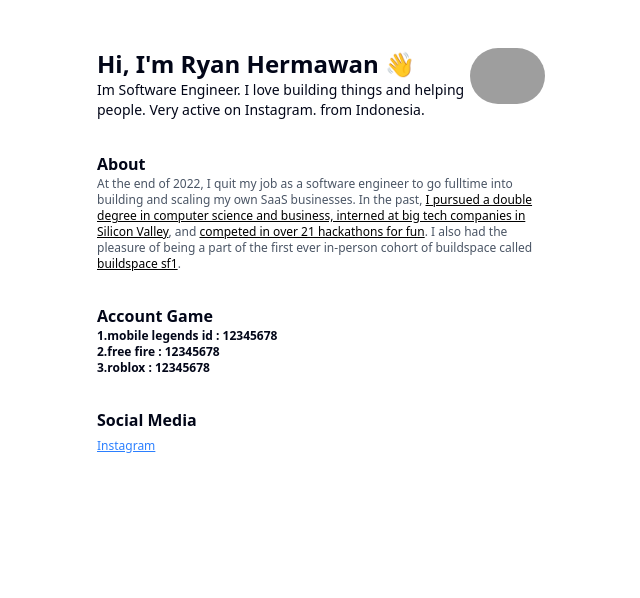
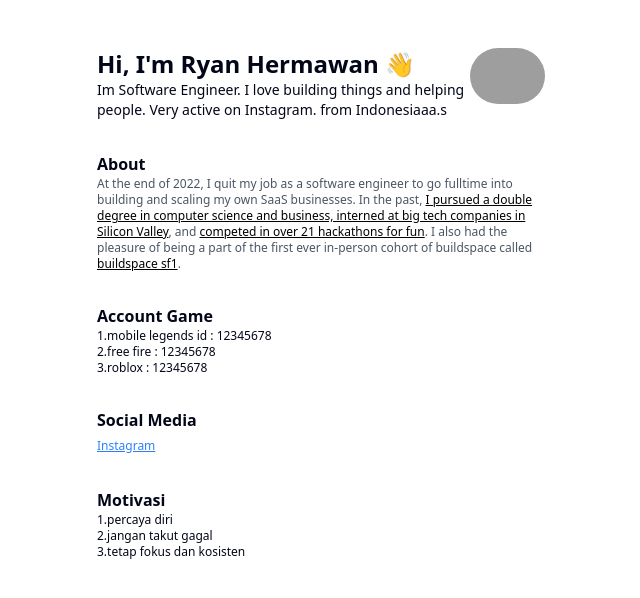
Before and after one commit to malsok/profile-app, a Next.js app: page / in a window 1280 px wide. Shown: the top 598 px of the page, without its empty margins (319-959 px from the left). Built offline with nearby package versions, Linux system fonts and the light colour scheme; grey boxes are pictures that could not be loaded.

Commit message:
update home page

```diff
--- a/app/page.jsx
+++ b/app/page.jsx
@@ -10,7 +10,7 @@ export default function page() {
           <div className="font-bold text-2xl">Hi, I'm Ryan Hermawan 👋</div>
           <div className="text-sm font-normal">
             Im Software Engineer. I love building things and helping people.
-            Very active on Instagram. from Indonesia.
+            Very active on Instagram. from Indonesiaaa.s
           </div>
         </div>
 
@@ -47,9 +47,9 @@ export default function page() {
       <div>
         <div className="font-bold">Account Game</div>
         <div className="text-xs">
-          <div className="font-bold">1.mobile legends id : 12345678</div>
-          <div className="font-bold">2.free fire : 12345678</div>
-          <div className="font-bold">3.roblox : 12345678</div>
+          <div className="">1.mobile legends id : 12345678</div>
+          <div className="">2.free fire : 12345678</div>
+          <div className="">3.roblox : 12345678</div>
         </div>
       </div>
       {/* Section 3 */}
@@ -63,6 +63,15 @@ export default function page() {
           Instagram
         </Link>
       </div>
+
+      <div className="">
+        <div className="font-bold capitalize">motivasi</div>
+        <div className="text-xs">
+          <div className="">1.percaya diri</div>
+          <div className="">2.jangan takut gagal</div>
+          <div className="">3.tetap fokus dan kosisten</div>
+        </div>
+      </div>
     </div>
   );
 }
```
